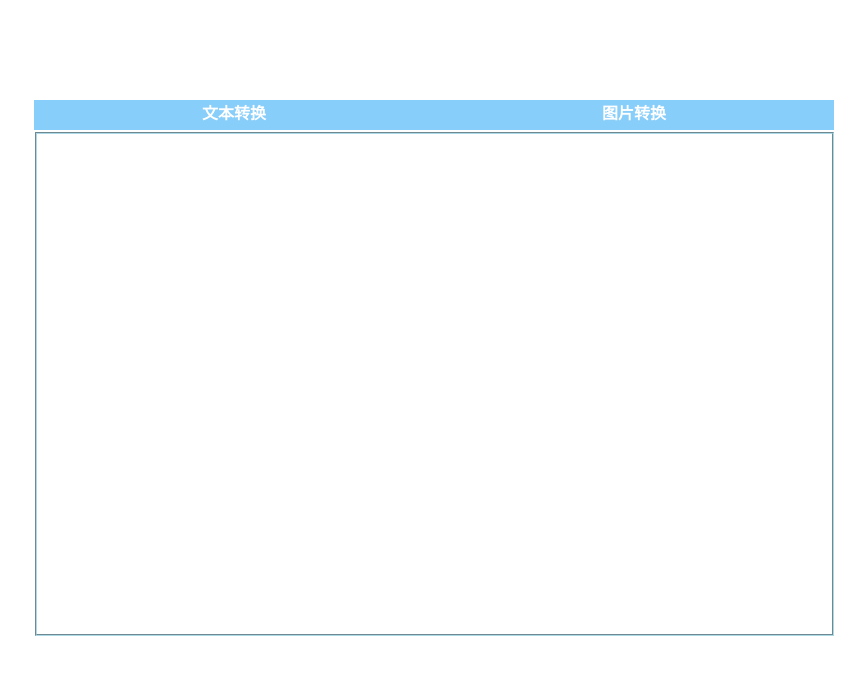
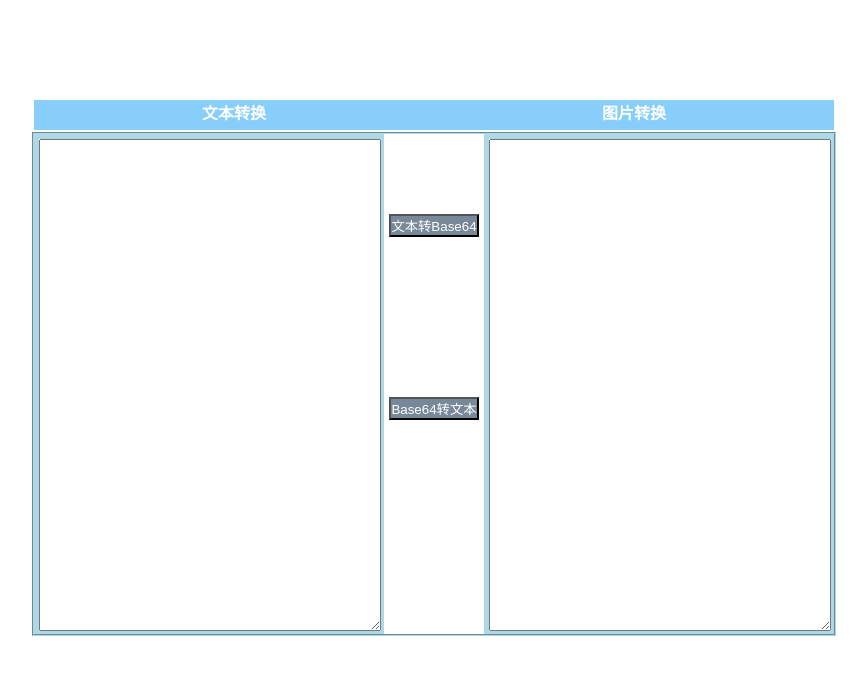
Before and after one commit to gutingyue/Base64, a plain HTML site: page base64界面/index.html in a window 1280 px wide. Shown: the whole page, without its empty margins (206-1073 px from the left). Drawn offline with nearby package versions, Linux system fonts and the light colour scheme.

Commit message:
Base64界面 文本转换界面：文本转Base64、Base64转文本 图片转换界面：文件上传按钮、Base64编码输入框 文本界面与图片界面切换

```diff
--- a/base64界面/index.html
+++ b/base64界面/index.html
@@ -15,13 +15,12 @@
 			#select_menu{
 				width: 800px;
 				height: 30px;
-				background-color: lightgoldenrodyellow;
 				margin: 100px auto 2px;
 			}
 
 			/*定义内容框样式*/
 			#content{
-				width: 795px;
+				width: 800px;
 				height: 500px;
 
 				border-color: lightblue;
@@ -32,7 +31,8 @@
 			}
 
 			li{
-					list-style: none;
+					list-style: none;/*清除li原有样式*/
+					cursor: pointer;/*鼠标样式*/
 			}
 
 			/*定义选项样式*/
@@ -41,22 +41,140 @@
 				height: 30px;
 				background-color: lightskyblue;
 				float: left;/*浮动   使两个li相连*/
-				text-align: center;/*描述对齐方式*/
+				text-align: center;/*描述对齐方式，使字体居中*/
 				color: white;
 				font-weight:bold ;/*字体加粗*/
 			}
+			/*给li元素设置hover时间*/
 			#select_menu li:hover{
 				background-color: lightblue;
 			}
+
+			/*文本转换界面*/
+			.page1{
+				width: 100%;
+				height: 100%;
+				display: block;
+			}
+
+
+			.txt_left{
+				width: 340px;
+				height: 490px;
+				float: left;
+				background-color: white;
+
+				border-color: lightblue;
+				border-width: 5px;
+				border-style: solid;
+
+
+			}
+			.txt_mid{
+				width: 100px;
+				height: 100%;
+				float: left;
+				text-align: center;/*文本居中*/
+			}
+			.txt_mid button{
+				display: inline;
+				background-color: lightslategray;
+				margin: 80px auto 80px;
+				color: white;
+			}
+
+			.txt_right{
+				width: 340px;
+				height: 490px;
+				background-color: white;
+				float: left;
+
+				border-color: lightblue;
+				border-width: 5px;
+				border-style: solid;
+			}
+			/*文本转换界面_文本框样式设置*/
+			.text{
+				width: 100%;
+				height: 100%;
+			}
+
+
+
+			/*图片转换界面*/
+			.page2{
+				width: 100%;
+				height: 100%;
+				display: none;
+			}
+
+			.pic_text{
+				width: 800px;
+				height: 450px;
+			}
+
+
+
 		</style>
 	</head>
 	<body>
+		<!--功能菜单-->
 		<div id="select_menu">
 			<ul>
-				<li>文本转换</li>
-				<li>图片转换</li>
+				<li onclick="select_op(true)">文本转换</li>
+				<li onclick="select_op(false)">图片转换</li>
 			</ul>
 		</div>
-		<div id="content"> </div>
+
+		<!--转换内容区-->
+		<div id="content">
+			<!--文字转换-->
+			<div id="txt_page" class="page1">
+
+				<div class="txt_left">
+					<textarea class="text"></textarea>
+				</div>
+
+				<div class="txt_mid">
+					<button>文本转Base64</button>
+					<button>Base64转文本</button>
+				</div>
+
+				<div class="txt_right">
+					<textarea class="text"></textarea>
+				</div>
+			</div>
+
+
+			<!--图片转换-->
+			<div id="pic_page" class="page2">
+				<input type="file" name="pic_file" style="color: #696969;"/>
+				<button style="color: #696969; background-color: ghostwhite;" >图片转Base64</button>
+				<p>图片文件</p>
+				<textarea class="pic_text"></textarea>
+			</div>
+		</div>
+
+
+		<script src="http://libs.baidu.com/jquery/1.9.0/jquery.js"></script>
+		<script>
+			function select_op(op)
+			{
+				if(op){
+					//op为ture表示选择的是文本转base64，则显示文本转换页面
+					//通过id获取文档流
+					//alert("text");//测试使用
+					document.getElementById("txt_page").style.display="block";
+					document.getElementById("pic_page").style.display="none";
+				}
+				else{
+					//op为false表示选择的是图片转base64,则显示图片转换页面
+					//alert("pic");
+					document.getElementById("pic_page").style.display="block";
+					document.getElementById("txt_page").style.display="none";
+				}
+			}
+		</script>
+
 	</body>
 </html>
```
